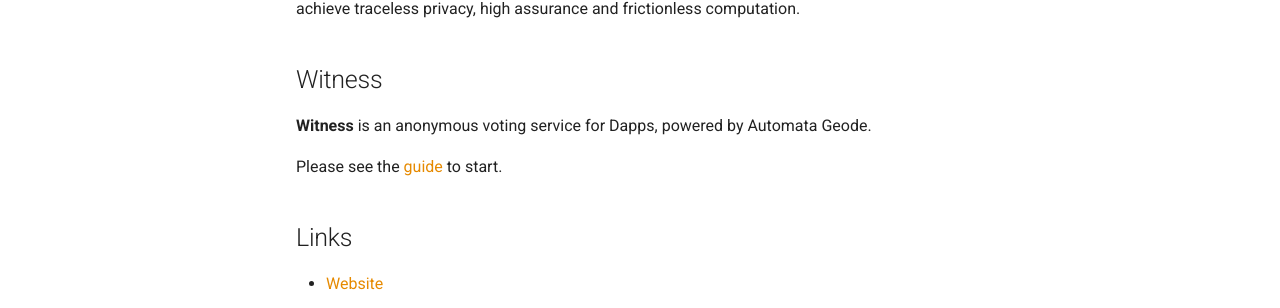
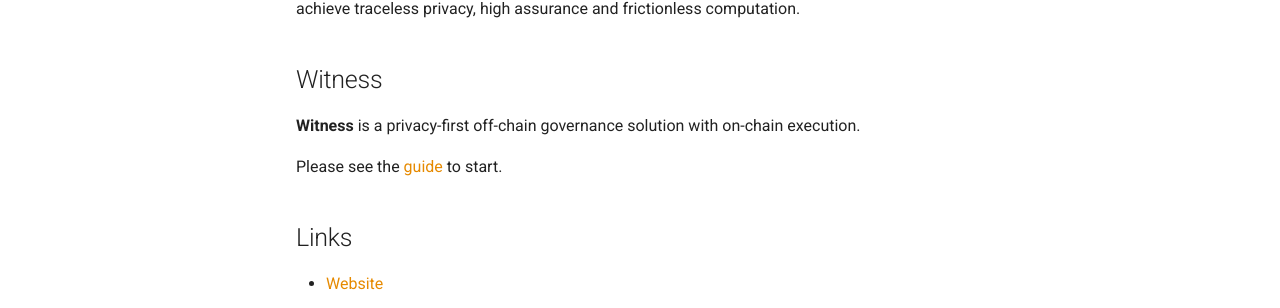
Before and after one commit to automata-network/docs, an MkDocs documentation site: the page built from docs/index.md, in a window 1280 px wide. Shown: the part 257-565 px from the top of the page. Built offline with MkDocs 1.6.1 and Material for MkDocs 9.7.7, drawn with Linux system fonts in a browser that asks for light colours; comment, search, counter and statistics services are not loaded.

Commit message:
Update Witness description

```diff
--- a/docs/index.md
+++ b/docs/index.md
@@ -4,7 +4,7 @@
 
 ## Witness
 
-**Witness** is an anonymous voting service for Dapps, powered by Automata Geode.
+**Witness** is a privacy-first off-chain governance solution with on-chain execution.
 
 Please see the [guide](./guide/witness-get-started.md) to start.
 
```
